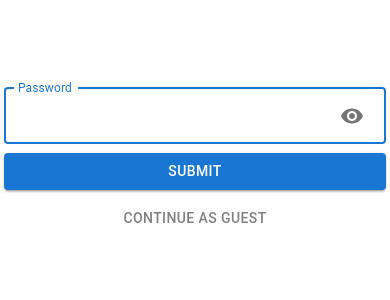
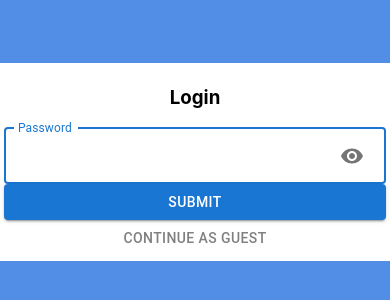
Before and after one commit to YotamGit/Recidex, a React (Create React App) app in the folder web-client/: page /login in a window 390 px wide. Shown: the part 260-560 px from the top of the page. Built offline with nearby package versions, Linux system fonts and the light colour scheme; no server answers.

Commit message:
fake button is almost ready

```diff
--- a/web-client/src/App.js
+++ b/web-client/src/App.js
@@ -185,7 +185,11 @@ function App() {
           path="/login"
           element={
             <>
-              <Login setSignedIn={setSignedIn} />
+              <Login
+                setSignedIn={setSignedIn}
+                showSignAsGuest={true}
+                navigateAfterLogin={true}
+              />
             </>
           }
         />
--- a/web-client/src/components/FakeButton.js
+++ b/web-client/src/components/FakeButton.js
@@ -1,5 +1,6 @@
 import React, { useState } from "react";
 import Login from "./Login";
+import "../styles/FakeButton.css";
 
 //mui
 import Modal from "@mui/material/Modal";
@@ -12,12 +13,18 @@ const FakeButton = ({ children, setSignedIn }) => {
 
   return (
     <>
-      <IconButton onClick={handleOpen} style={{ color: "gray", margin: "1%" }}>
+      <IconButton className="fake-btn" onClick={handleOpen}>
         {children}
       </IconButton>
 
       <Modal open={open} onClose={handleClose}>
-        <Login setSignedIn={setSignedIn} />
+        <div className="login-modal">
+          <Login
+            setSignedIn={setSignedIn}
+            showSignAsGuest={false}
+            navigateAfterLogin={false}
+          />
+        </div>
       </Modal>
     </>
   );
--- a/web-client/src/components/Header.js
+++ b/web-client/src/components/Header.js
@@ -21,7 +21,7 @@ const Header = ({
 }) => {
   return (
     <div className="header">
-      <div>
+      <div id="header-left-button-group">
         <Link className="header-btn" to="/home">
           <HomeRoundedIcon style={{ fontSize: "3.5vh" }} />
         </Link>
@@ -36,11 +36,11 @@ const Header = ({
             <AddCircleRoundedIcon style={{ fontSize: "3.5vh" }} />
           </Link>
         )}
-        {/* {!signedIn && (
+        {!signedIn && (
           <FakeButton setSignedIn={setSignedIn} className="header-btn">
-            <PatternRoundedIcon style={{ fontSize: "3.5vh" }} />
+            <AddCircleRoundedIcon style={{ fontSize: "3.5vh" }} />
           </FakeButton>
-        )} */}
+        )}
       </div>
       {show_filter_button && (
         <>
--- a/web-client/src/components/Login.js
+++ b/web-client/src/components/Login.js
@@ -23,7 +23,7 @@ import Button from "@mui/material/Button";
 import Visibility from "@mui/icons-material/Visibility";
 import VisibilityOff from "@mui/icons-material/VisibilityOff";
 
-const Login = ({ setSignedIn }) => {
+const Login = ({ setSignedIn, showSignAsGuest, navigateAfterLogin }) => {
   const navigate = useNavigate();
 
   const [password, setPassword] = useState("");
@@ -38,7 +38,10 @@ const Login = ({ setSignedIn }) => {
         var result = await axios.get("/api/login");
         if (result.data) {
           setSignedIn(result);
-          navigate("/home");
+
+          if (navigateAfterLogin) {
+            navigate("/home");
+          }
         }
       } catch (error) {
         if (error.response.status === 401) {
@@ -66,7 +69,9 @@ const Login = ({ setSignedIn }) => {
       var result = await axios.get("/api/login");
       if (result.data) {
         setSignedIn(true);
-        navigate("/home");
+        if (navigateAfterLogin) {
+          navigate("/home");
+        }
       }
     } catch (error) {
       if (error.response.status === 401) {
@@ -80,6 +85,7 @@ const Login = ({ setSignedIn }) => {
   return (
     <div id="login-container">
       <div className="login-form-input-segment">
+        <h3 style={{ textAlign: "center" }}>Login</h3>
         <FormControl variant="outlined">
           <InputLabel htmlFor="login-password-input">Password</InputLabel>
           <OutlinedInput
@@ -114,9 +120,11 @@ const Login = ({ setSignedIn }) => {
         <Button variant="contained" onClick={onSubmitPassword}>
           Submit
         </Button>
-        <Button style={{ color: "gray" }} onClick={() => navigate("/home")}>
-          Continue as Guest
-        </Button>
+        {showSignAsGuest && (
+          <Button style={{ color: "gray" }} onClick={() => navigate("/home")}>
+            Continue as Guest
+          </Button>
+        )}
       </div>
     </div>
   );
--- a/web-client/src/index.css
+++ b/web-client/src/index.css
@@ -1,3 +1,7 @@
+html,
+body {
+  height: 100%;
+}
 body {
   margin: 0;
   font-family: -apple-system, BlinkMacSystemFont, "Segoe UI", "Roboto", "Oxygen",
--- /dev/null
+++ b/web-client/src/styles/FakeButton.css
@@ -0,0 +1,34 @@
+.fake-btn {
+  color: rgba(255, 255, 255, 0.253);
+  border: none;
+  cursor: pointer;
+  text-decoration: none;
+  font-family: inherit;
+  text-align: center;
+  padding: 0px !important;
+  margin: 0px !important;
+}
+
+.login-modal {
+  height: 300px;
+  width: 600px;
+
+  position: fixed;
+  top: 50%;
+  left: 50%;
+  transform: translate(-50%, -50%);
+}
+
+.login-modal .login-form-input-segment {
+  height: 100%;
+  width: 100%;
+}
+.login-modal > #login-container {
+  background: none;
+}
+
+@media only screen and (max-width: 600px) {
+  .login-modal {
+    width: 100%;
+  }
+}
--- a/web-client/src/styles/Header.css
+++ b/web-client/src/styles/Header.css
@@ -4,6 +4,12 @@
   flex-direction: row;
   justify-content: space-between;
 }
+
+#header-left-button-group {
+  display: flex;
+  flex-direction: row;
+}
+
 .header-btn {
   color: #fff;
   border: none;
--- a/web-client/src/styles/login.css
+++ b/web-client/src/styles/login.css
@@ -1,39 +1,30 @@
 #login-container {
-  border-radius: 5px;
-  border: 2px solid black;
-  position: fixed;
-  top: 50%;
-  left: 50%;
-  height: 20%;
-  width: 60%;
-  padding: 1%;
-  transform: translate(-50%, -50%);
-
+  background-color: rgb(82, 141, 230);
+  height: 100%;
+  width: 100%;
+  position: absolute;
   display: flex;
-  flex-direction: column;
-  justify-content: space-evenly;
-}
-
-@media only screen and (max-width: 600px) {
-  #login-container {
-    border: none;
-    height: 100%;
-    width: 100%;
-  }
-
-  .login-form-input-segment {
-    height: 20% !important;
-    display: flex;
-    direction: column;
-    justify-content: space-evenly;
-    flex-direction: column;
-  }
+  justify-content: center;
+  align-items: center;
 }
 
 .login-form-input-segment {
-  height: 100%;
+  z-index: 999;
+  background-color: rgb(255, 255, 255);
+  border-radius: 5px;
+  border: 2px solid black;
+  height: fit-content;
+  width: 60%;
+  padding: 1%;
   display: flex;
   direction: column;
   justify-content: space-evenly;
   flex-direction: column;
 }
+@media only screen and (max-width: 600px) {
+  .login-form-input-segment {
+    border: none;
+    border-radius: 0;
+    width: 100%;
+  }
+}
```
